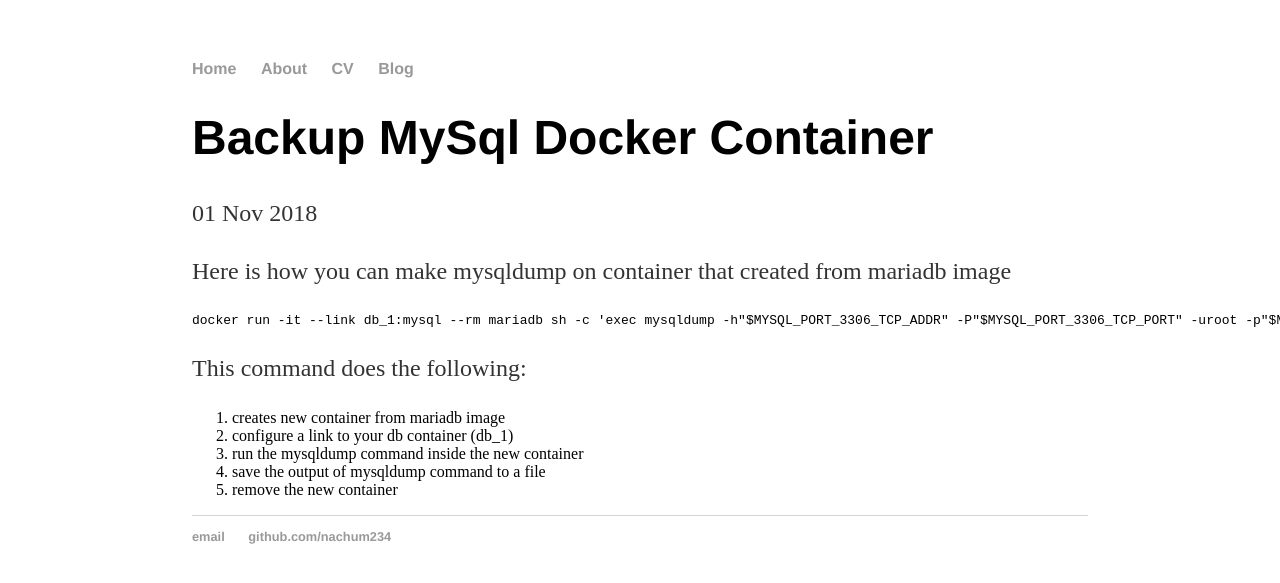
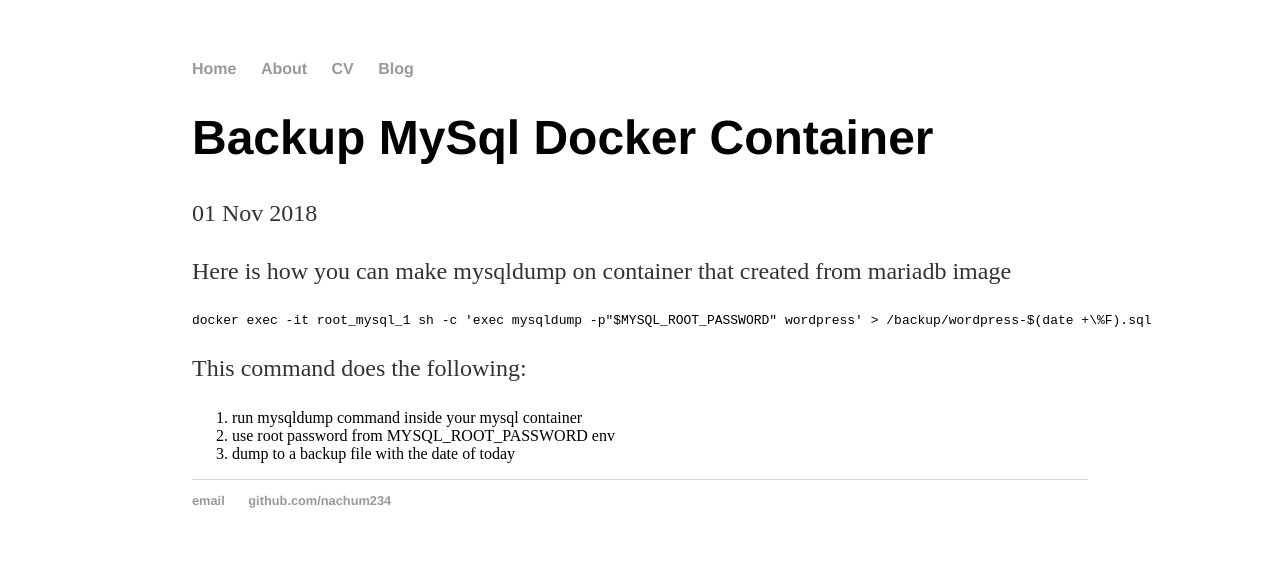
Before and after one commit to nachum234/nachum234.github.io, a Jekyll site: the page built from _posts/2017-01-15-Backup-MySql-Docker-Container.md, in a window 1280 px wide. Shown: the top 583 px of the page. Built offline with Jekyll 4.4.1, drawn with Linux system fonts in a browser that asks for light colours.

````diff
--- a/_layouts/default.html
+++ b/_layouts/default.html
@@ -1,6 +1,16 @@
 <!DOCTYPE html>
 	<html>
 		<head>
+			<!-- Global site tag (gtag.js) - Google Analytics -->
+			<script async src="https://www.googletagmanager.com/gtag/js?id=UA-11818443-2"></script>
+			<script>
+			  window.dataLayer = window.dataLayer || [];
+			  function gtag(){dataLayer.push(arguments);}
+			  gtag('js', new Date());
+
+			  gtag('config', 'UA-11818443-2');
+			</script>
+
 			<title>{{ page.title }}</title>
 			<!-- link to main stylesheet -->
 			<link rel="stylesheet" type="text/css" href="/css/main.css">
--- a/_posts/2017-01-15-Backup-MySql-Docker-Container.md
+++ b/_posts/2017-01-15-Backup-MySql-Docker-Container.md
@@ -7,12 +7,10 @@ date: 2018-11-01
 Here is how you can make mysqldump on container that created from mariadb image
 
 ```
-docker run -it --link db_1:mysql --rm mariadb sh -c 'exec mysqldump -h"$MYSQL_PORT_3306_TCP_ADDR" -P"$MYSQL_PORT_3306_TCP_PORT" -uroot -p"$MYSQL_ENV_MYSQL_ROOT_PASSWORD" wordpress' > /backup/wordpress-$(date +\%F).sql
+docker exec -it root_mysql_1 sh -c 'exec mysqldump -p"$MYSQL_ROOT_PASSWORD" wordpress' > /backup/wordpress-$(date +\%F).sql
 ```
 
 This command does the following:
-1. creates new container from mariadb image
-2. configure a link to your db container (db_1)
-3. run the mysqldump command inside the new container
-4. save the output of mysqldump command to a file
-5. remove the new container
+1. run mysqldump command inside your mysql container
+2. use root password from MYSQL_ROOT_PASSWORD env
+3. dump to a backup file with the date of today
````
